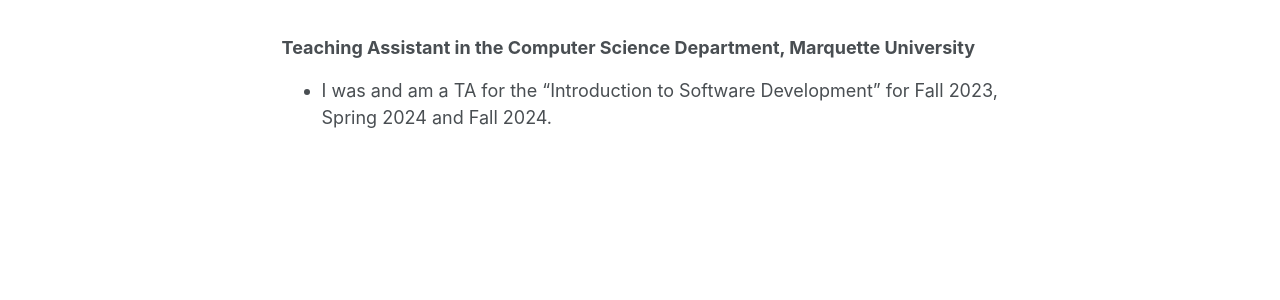
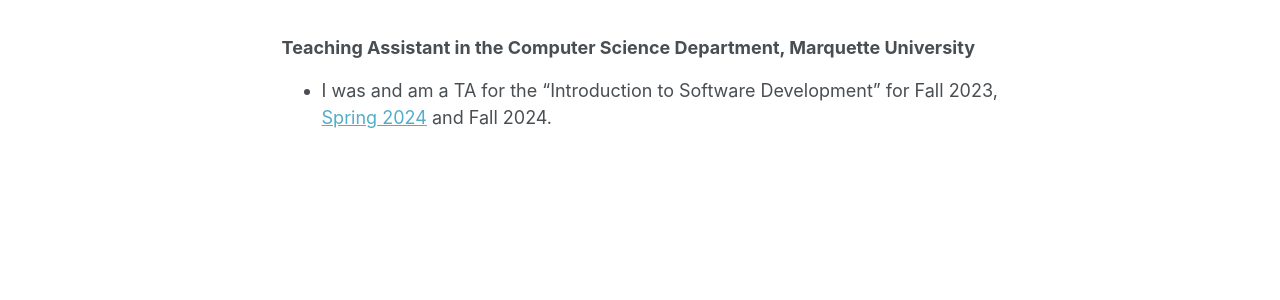
Before and after one commit to dibaloke/dibaloke.github.io, a Jekyll site: the page built from _pages/markdown.md, in a window 1280 px wide and 1261 px high. Shown: the part 714-1014 px from the top of the window. Built offline with Jekyll 4.4.1, drawn with Linux system fonts in a browser that asks for light colours; some web fonts are replaced; part of the change alters nothing that is shown.

```diff
--- a/_pages/markdown.md
+++ b/_pages/markdown.md
@@ -23,4 +23,4 @@ You can check out my [profile](https://mist.ac.bd/department/eece/facultyMembers
 - I was also an instructor of the [Python Certification Course 2022](https://eece.gitbook.io/python-certification-course-2022) arranged by the EECE Department, MIST.
 
 ### Teaching Assistant in the Computer Science Department, Marquette University
--  I was and am a TA for the "Introduction to Software Development" for Fall 2023, Spring 2024 and Fall 2024.
+-  I was and am a TA for the "Introduction to Software Development" for Fall 2023, [Spring 2024](https://www.marquette.edu/computer-science/teaching-research-assistant-assignments.php) and Fall 2024.
```
